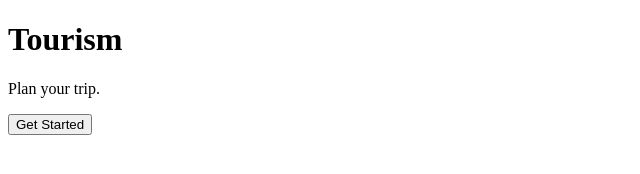
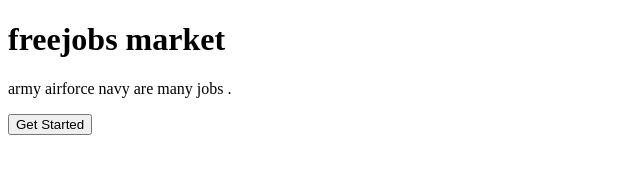
Before and after one commit to rayalu86/sdcl, a plain HTML site: page index.html in a window 1280 px wide. Shown: the whole page, without its empty margins (0-640 px from the left). Drawn offline with Linux system fonts and the light colour scheme.

Commit message:
Update index.html

```diff
--- a/index.html
+++ b/index.html
@@ -3,8 +3,8 @@
   <head></head>
   <body>
     <div>
-      <h1>Tourism</h1>
-      <p>Plan your trip.</p>
+      <h1>freejobs market</h1>
+      <p>army airforce navy are many jobs .</p>
       <button>Get Started</button>
     </div>
   </body>
```
